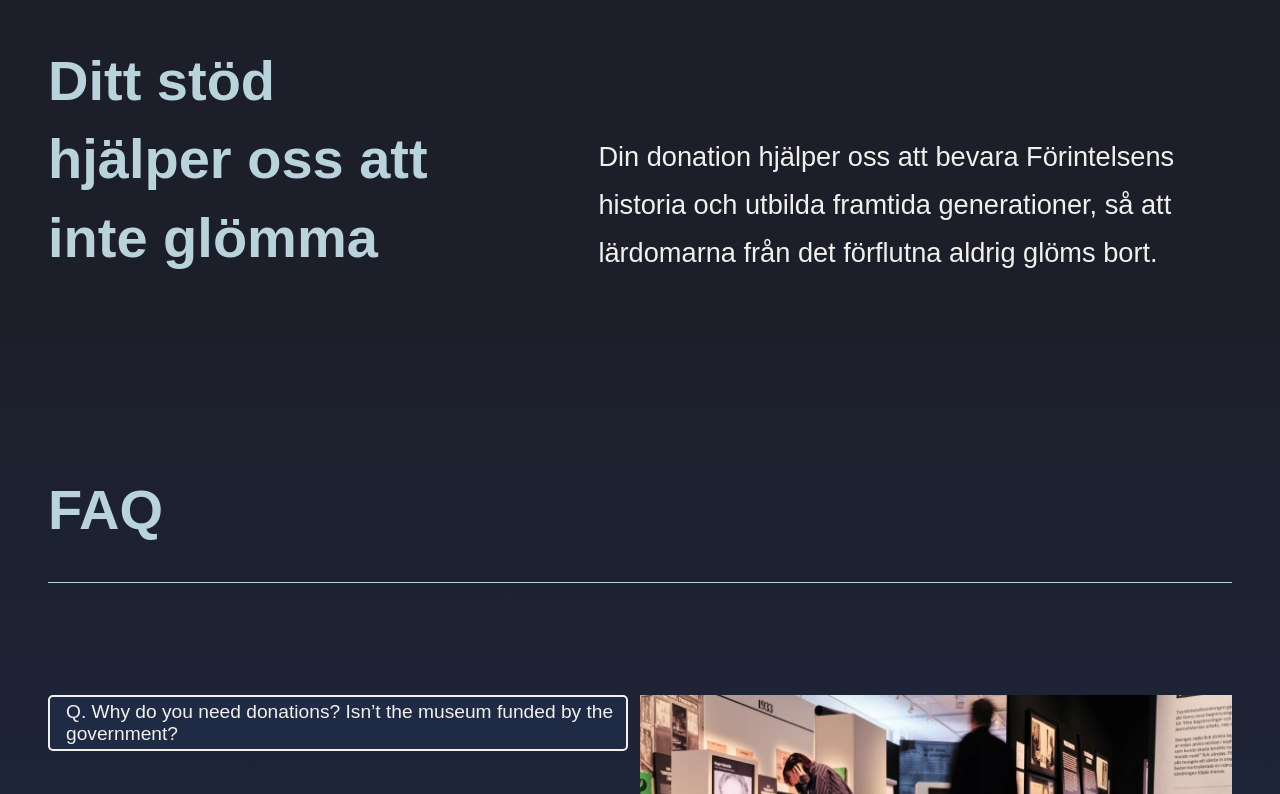
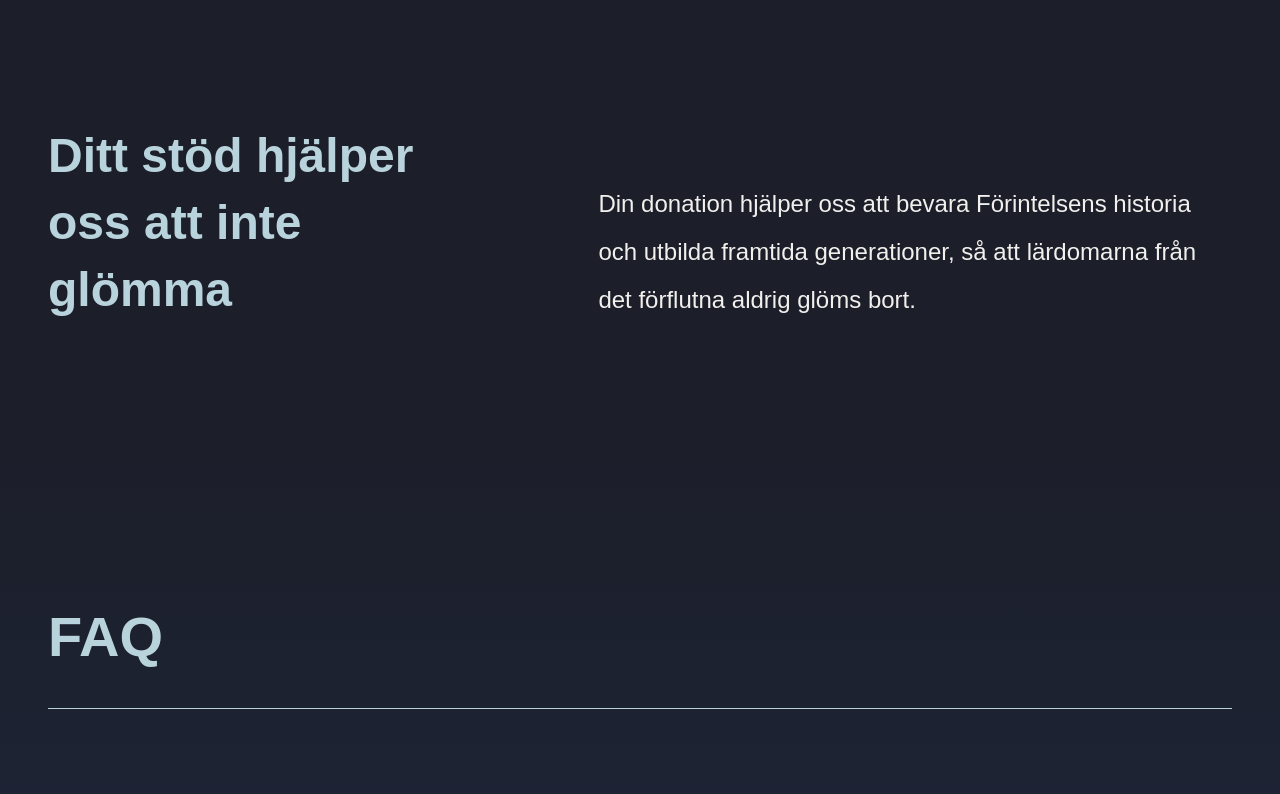
Before and after one commit to minzikimi/fundraiser, a React (Vite) app: page / in a window 1280 px wide. Shown: the part 940-1734 px from the top of the page. Built offline with nearby package versions, Linux system fonts and the light colour scheme; a web font is replaced by a local one.

Commit message:
minor css fix

```diff
--- a/src/components/QuoteSection/QuoteSection.module.css
+++ b/src/components/QuoteSection/QuoteSection.module.css
@@ -3,7 +3,7 @@
     width: 100%;
     display: flex;
     justify-content: center;
-    padding: 3rem;
+    padding: 8rem 3rem;
 }
 
 .quoteSectionContent {
@@ -23,7 +23,7 @@
 }
 
 .quoteSectionHeading {
-    font-size: 3.5rem;
+    font-size: 3rem;
     color: var(--color-seablue);
     margin: 0;
     text-align: start;
@@ -40,7 +40,7 @@
 
 .quoteDiscription {
     width: 60%;
-    font-size: 1.7rem;
+    font-size: 1.5rem;
     line-height: 3rem;
     color: var(--color-sand20);
     display: flex;
@@ -54,6 +54,7 @@
         flex-direction: column;
         gap: 2rem;
         align-items: stretch;
+
     }
     .headingWrapper,
     .quoteDiscription {
@@ -61,6 +62,7 @@
         text-align: start;
         justify-content: flex-start;
         align-items: flex-start;
+
     }
     .quoteSectionHeading {
         font-size: 2.3rem;
```
